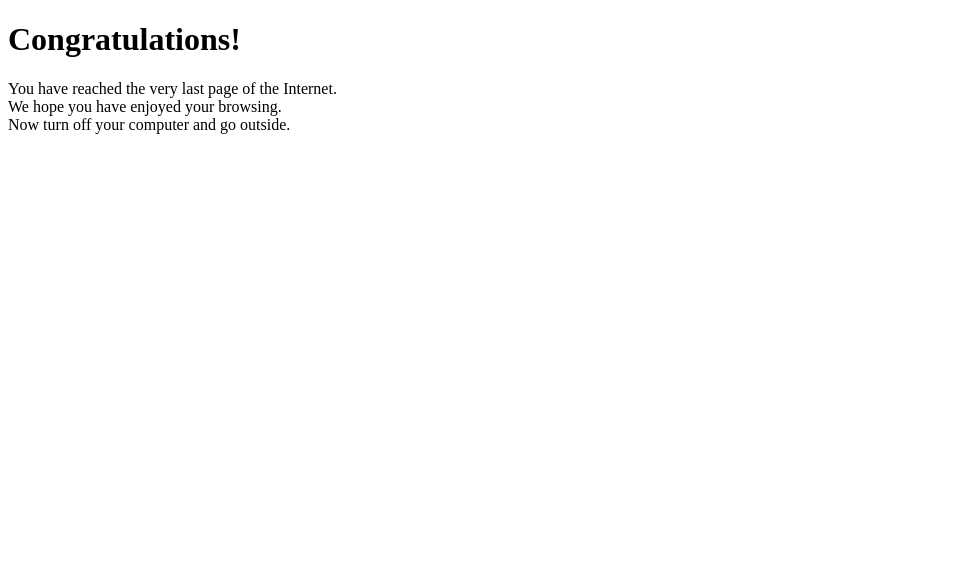
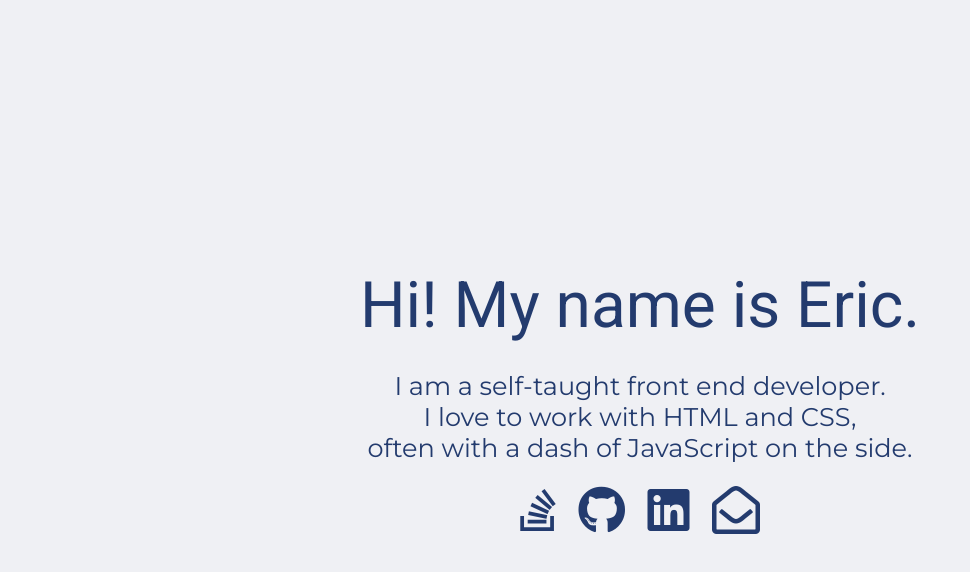
Before and after one commit to McVenco/mcvenco.github.io, a plain HTML site: page index.html in a window 1280 px wide. Shown: the whole page, without its empty margins (0-970 px from the left). Drawn offline with Linux system fonts and the light colour scheme.

Commit message:
Copy files from new portfolio

```diff
--- /dev/null
+++ b/css/style.css
@@ -0,0 +1,62 @@
+@import url('https://fonts.googleapis.com/css?family=Montserrat|Roboto');
+
+:root {
+    /* https://colorhunt.co/palette/62241 */
+    --text-color: #233b6e;
+    --text-secondary: #415f9d;
+    --background-color: #eff0f4;
+    --background-secondary: #d3d6db;
+}
+
+html, body {
+    margin: 0;
+    padding: 0;
+    color: var(--text-color);
+    background: var(--background-color);
+    font-size: 16px;
+    font-family: 'Montserrat', sans-serif;
+}
+
+a, a:focus, a:visited {
+    color: var(--text-color);
+    text-decoration: none;
+}
+
+a:hover {
+    color: var(--text-secondary);
+}
+
+.flex-parent {
+    display: flex;
+    justify-content: center;
+    align-items: center;
+}
+
+.main-container {
+    width: 100vw;
+    height: 100vh;
+}
+
+.content-box {
+    text-align: center;
+    /* background: var(--background-secondary); */
+}
+
+.hello {
+    font-size: 4em;
+    line-height: 2em;
+    font-family: 'Roboto', sans-serif;
+}
+
+.about {
+    font-size: 1.6em;
+}
+
+.icons {
+    font-size: 3em;
+    line-height: 2em;
+}
+
+.icons i {
+    padding: 0 5px;
+}
--- a/index.html
+++ b/index.html
@@ -4,18 +4,47 @@
     <meta charset="UTF-8">
     <meta name="viewport" content="width=device-width, initial-scale=1.0">
     <meta http-equiv="X-UA-Compatible" content="ie=edge">
-    <title>Congratulations!</title>
+    <title>Eric Vonk | Front End Developer</title>
+
+    <!-- free fontawesome -->
+    <link rel="stylesheet" href="https://use.fontawesome.com/releases/v5.3.1/css/all.css" integrity="sha384-mzrmE5qonljUremFsqc01SB46JvROS7bZs3IO2EmfFsd15uHvIt+Y8vEf7N7fWAU" crossorigin="anonymous">
+    <!-- pro fontawesome - only working on www.ericvonk.com  -->
+    <link rel="stylesheet" href="https://pro.fontawesome.com/releases/v5.3.1/css/all.css" integrity="sha384-9ralMzdK1QYsk4yBY680hmsb4/hJ98xK3w0TIaJ3ll4POWpWUYaA2bRjGGujGT8w" crossorigin="anonymous">
+
+    <link rel="stylesheet" href="css/style.css">
+
+    <link rel="shortcut icon" href="img/favicon.png">
+
+    <!-- Google Analytics -->
+    <script>
+        (function(i,s,o,g,r,a,m){i['GoogleAnalyticsObject']=r;i[r]=i[r]||function(){
+                    (i[r].q=i[r].q||[]).push(arguments)},i[r].l=1*new Date();a=s.createElement(o),
+                m=s.getElementsByTagName(o)[0];a.async=1;a.src=g;m.parentNode.insertBefore(a,m)
+        })(window,document,'script','//www.google-analytics.com/analytics.js','ga');
+
+        ga('create', 'UA-63923197-1', 'auto');
+        ga('send', 'pageview');
+    </script>
 </head>
+
 <body>
-
-    <h1>Congratulations!</h1>
-    <p>
-        You have reached the very last page of the Internet.
-        <br>
-        We hope you have enjoyed your browsing.
-        <br>
-        Now turn off your computer and go outside.
-    </p>
-
+    <div class="main-container flex-parent">
+        <div class="content-box">
+            <div class="hello">
+                Hi! My name is Eric.
+            </div>
+            <div class="about">
+                I am a self-taught front end developer. <br>
+                I love to work with HTML and CSS,<br> often with a dash of JavaScript on the side.
+            </div>
+            <div class="icons">
+                <a href="https://stackoverflow.com/story/mcvenco" target="_blank"><i class="fab fa-stack-overflow"></i></a>
+                <a href="https://github.com/McVenco" target="_blank"><i class="fab fa-github"></i></a>
+                <a href="https://www.linkedin.com/in/emvonk/" target="_blank"><i class="fab fa-linkedin"></i></a>
+                <a href="mailto:eric@ericvonk.com"><i class="far fa-envelope-open"></i></a>
+                <!-- <a href="cv.pdf" target="_blank"><i class="far fa-file-alt"></i></a> -->
+            </div>
+        </div>
+    </div>
 </body>
 </html>
```
Also changed, not shown: img/favicon.png (added), 1 other file.
